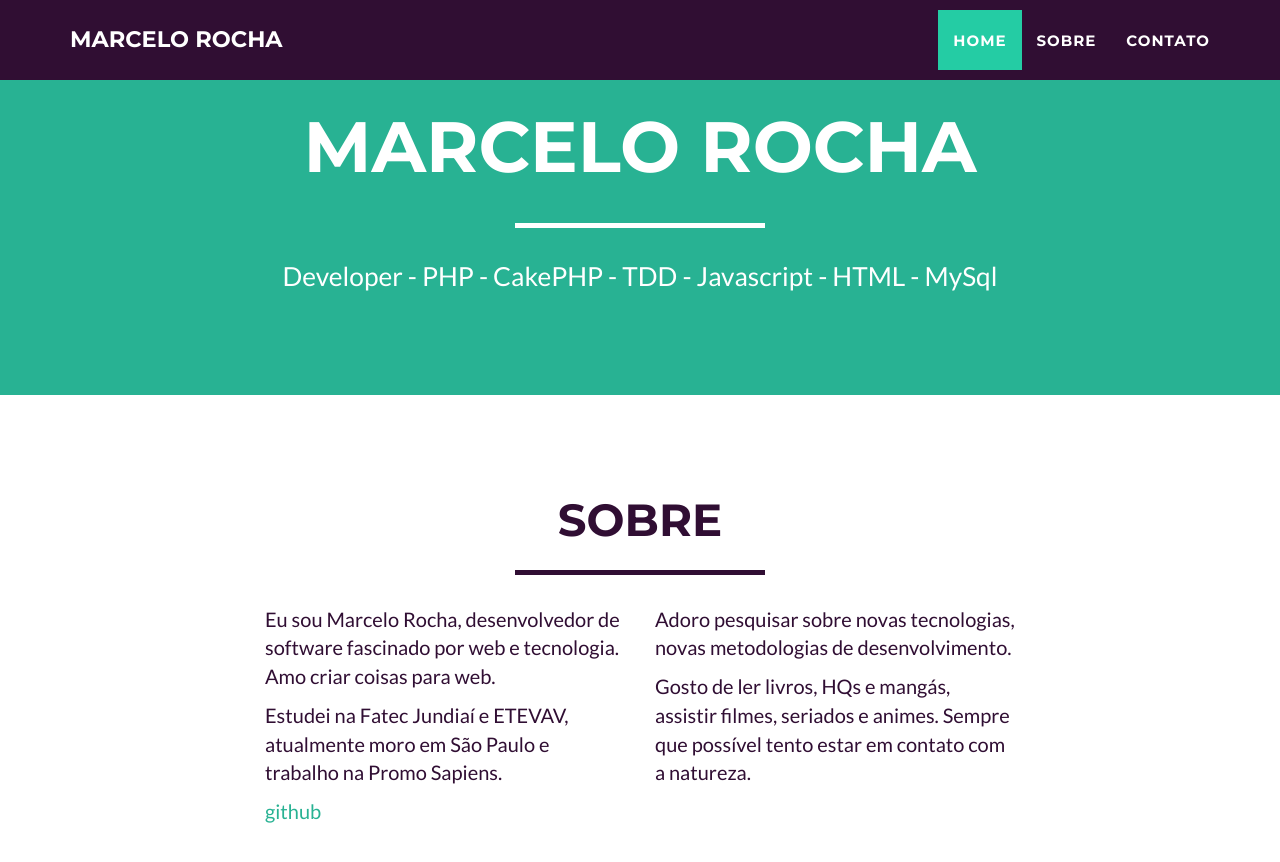
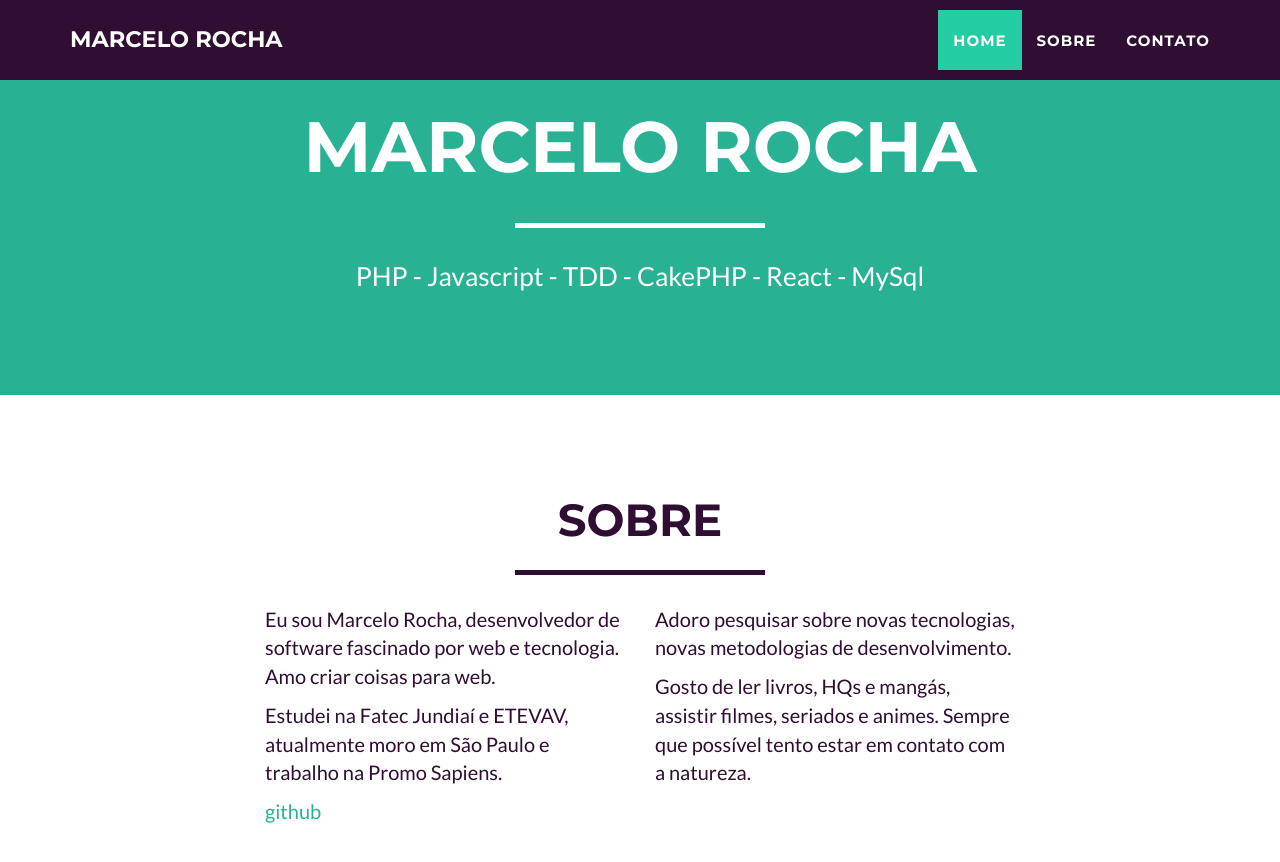
Before and after one commit to rochamarcelo/rochamarcelo.github.io, a Jekyll site: the page built from index.html, in a window 1280 px wide and 900 px high, scrolled down 380 px. Shown: the top 862 px of the window. Built offline with Jekyll 4.4.1, drawn with Linux system fonts in a browser that asks for light colours.

Commit message:
Update _config.yml

```diff
--- a/_config.yml
+++ b/_config.yml
@@ -3,8 +3,8 @@ gems: [jekyll-paginate]
 title: Marcelo Rocha
 email: contato@omarcelo.com.br
 url: https://omarcelo.com.br
-description: "Marcelo Rocha desenvolvedor de software | PHP, CakePHP, javascript, MySql, HTML, CSS"
-skills: "Developer - PHP - CakePHP - TDD - Javascript - HTML - MySql"
+description: "Marcelo Rocha desenvolvedor de software"
+skills: "PHP - Javascript - TDD - CakePHP - React - MySql"
 meta_author: Marcelo Rocha
 
 # Google webmaster tools
```
